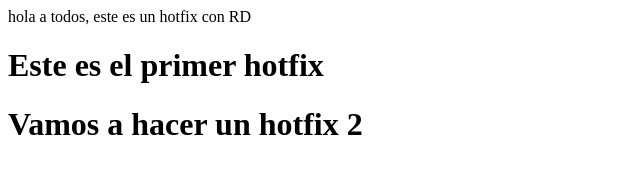
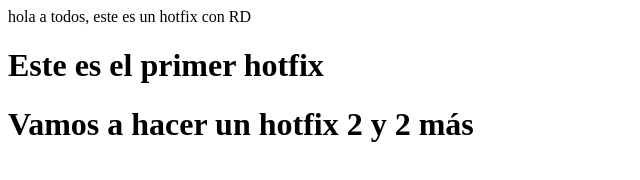
Before and after one commit to alejandrovillaseca/invie-github, a plain HTML site: page index.html in a window 1280 px wide. Shown: the whole page, without its empty margins (0-640 px from the left). Drawn offline with Linux system fonts and the light colour scheme.

Commit message:
este es el hotix 2 y 2

```diff
--- a/index.html
+++ b/index.html
@@ -6,5 +6,5 @@
         hola a todos, este es un hotfix con RD
     </body>
     <h1>Este es el primer hotfix</h1>
-    <h1>Vamos a hacer un hotfix 2</h1>
+    <h1>Vamos a hacer un hotfix 2 y 2 más</h1>
 </html>
```
